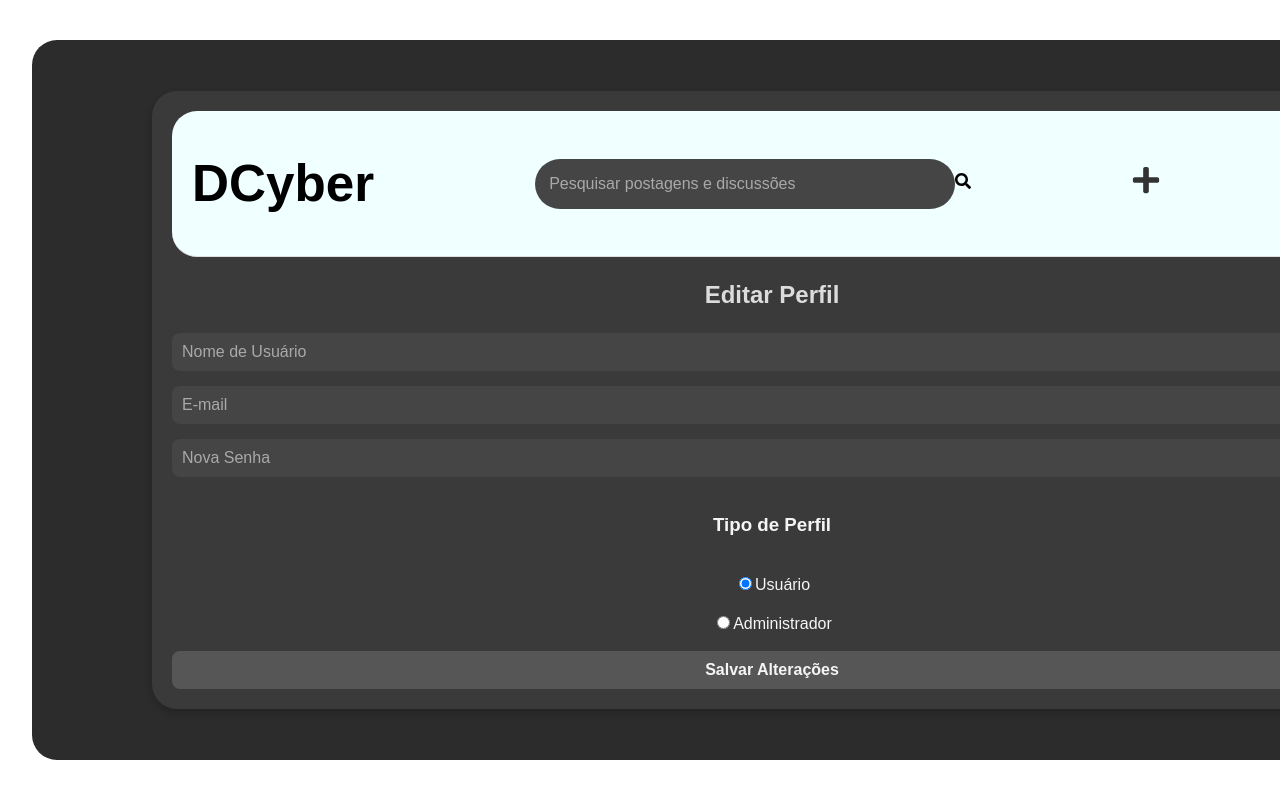
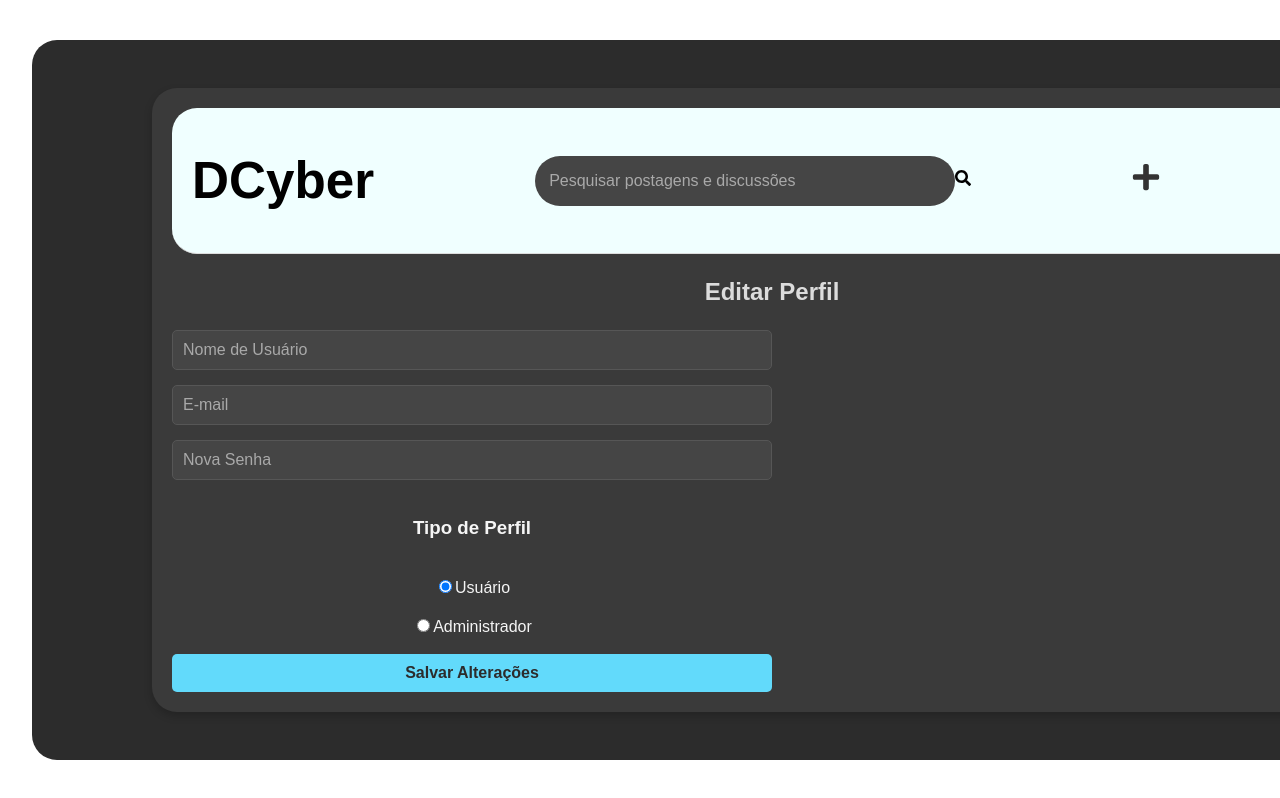
Before and after one commit to e-lis-e/ONP, a React (Vite) app in the folder frontend/ONP/: page /Profile in a window 1280 px wide. Shown: the top 798 px of the page. Built offline with nearby package versions, Linux system fonts and the light colour scheme.

Commit message:
Update Perfil.css

```diff
--- a/frontend/ONP/src/Pages/Perfil/Perfil.css
+++ b/frontend/ONP/src/Pages/Perfil/Perfil.css
@@ -22,3 +22,43 @@
     flex-direction: column;
     box-shadow: 0 4px 8px rgba(0, 0, 0, 0.2);
 }
+
+.perfilEdit {
+    display: flex;
+    flex-direction: column;
+    gap: 15px;
+    margin-top: 20px;
+    width: 100%;
+    max-width: 600px;
+}
+
+.perfilEdit input {
+    padding: 10px;
+    border: 1px solid #565656;
+    border-radius: 5px;
+    background-color: #454545;
+    color: #f5f5f5;
+    font-size: 16px;
+    outline: none;
+    transition: border-color 0.3s;
+}
+
+.perfilEdit input:focus {
+    border-color: #62dafb;
+}
+
+.perfilEdit button {
+    padding: 10px;
+    background-color: #62dafb;
+    border: none;
+    border-radius: 5px;
+    color: #2c2c2c;
+    font-weight: bold;
+    font-size: 16px;
+    cursor: pointer;
+    transition: background-color 0.3s;
+}
+
+.perfilEdit button:hover {
+    background-color: #36b2d6;
+}
```
